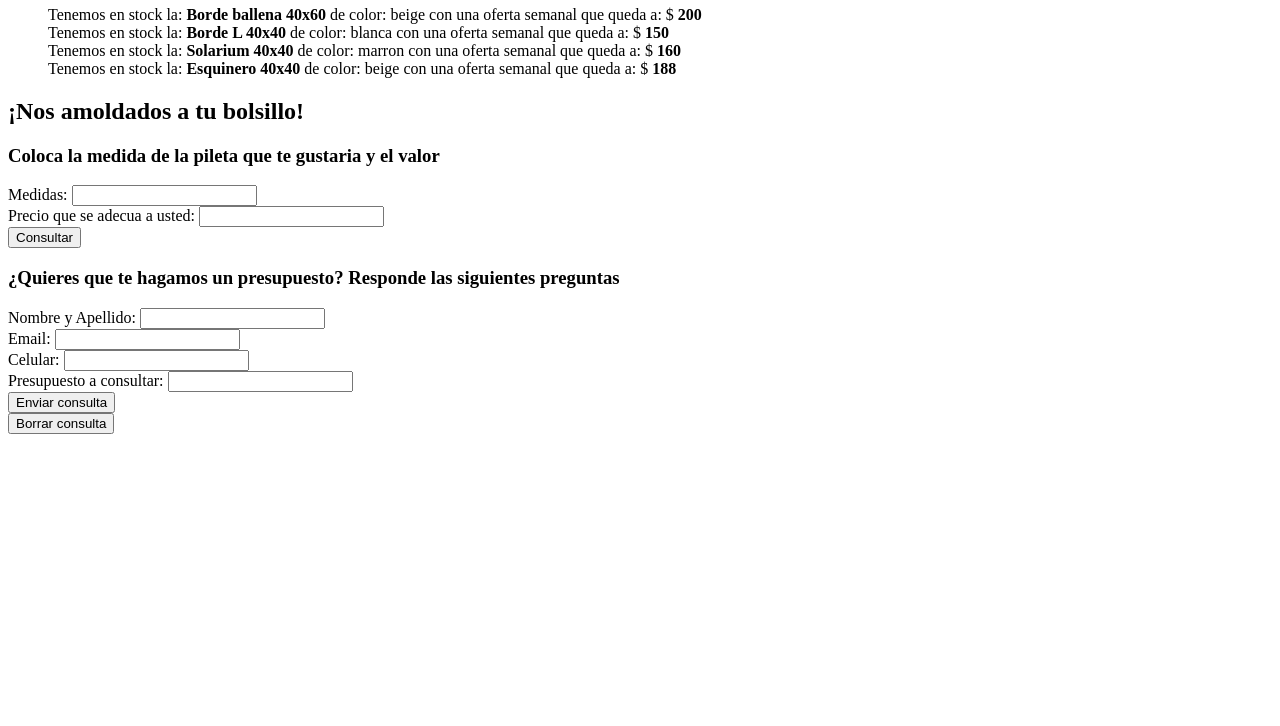
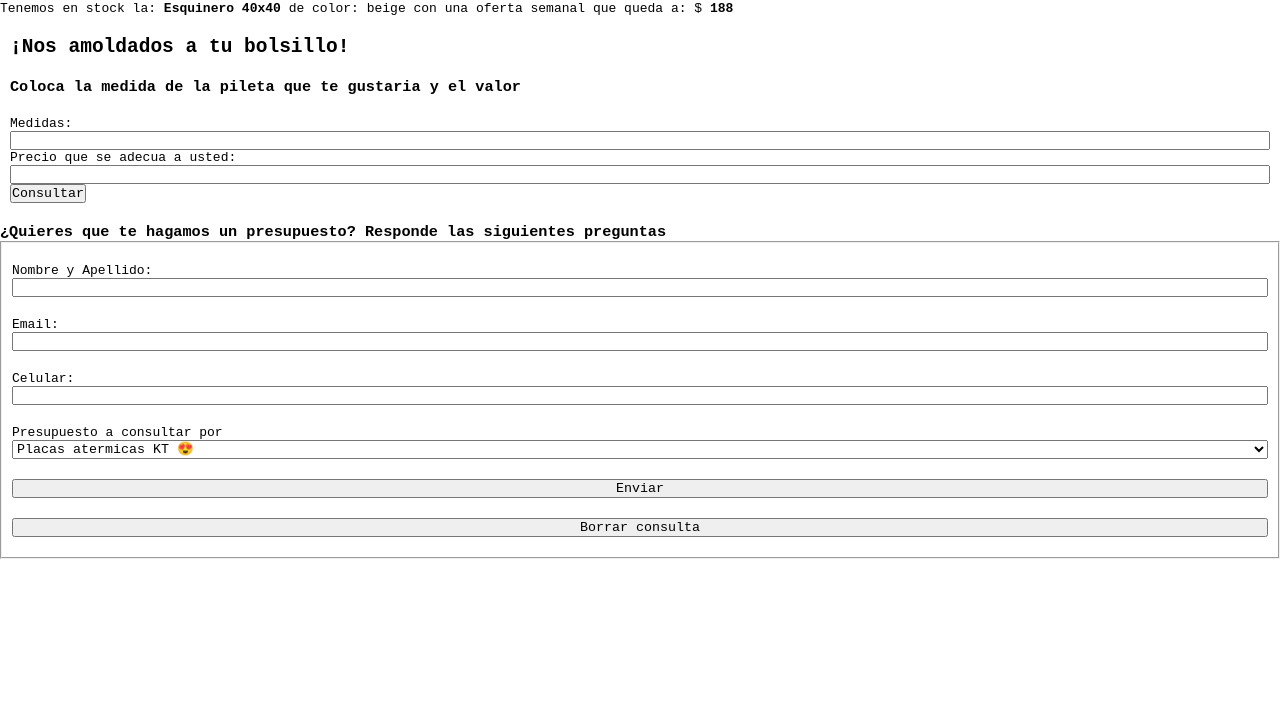
Before and after one commit to Pinkei/PreEntrega3-Aristimuno_Keila, a plain HTML site: page index.html in a window 1280 px wide. Shown: the part 74-800 px from the top of the page. Drawn offline with Linux system fonts and the light colour scheme.

Commit message:
css algunos cambios

```diff
--- a/index.html
+++ b/index.html
@@ -4,6 +4,7 @@
     <meta charset="UTF-8">
     <meta http-equiv="X-UA-Compatible" content="IE=edge">
     <meta name="viewport" content="width=device-width, initial-scale=1.0">
+    <link rel="stylesheet" href="style.css">
     <title>Placas atermicas</title>
 </head>
 <body>
@@ -12,18 +13,21 @@
 
 <!-- me muestra lo que tengo en stock -->
 <ul id="mostrarElStock"></ul>
-
+<div class="pileCliente">
 <h2>¡Nos amoldados a tu bolsillo! </h2>
 <h3>Coloca la medida de la pileta que te gustaria y el valor</h3>
 
 <form class="medidasDeLosClientes">
+    <div class="formMedidas">
     <label for="medidas">Medidas:</label>
     <input type="texto" name="medias" id="medidas"/>
-    <br>
+    </div>
+    <div class="formMedidas">
     <label for="precio">Precio que se adecua a usted:</label>
     <input type="number" name="precio" id="precio" />
-    <br>
+    </div>
     <button>Consultar</button>
+</div>
 </form>
 
 
@@ -31,25 +35,34 @@
     <!-- Que envie el formulario a mi pagina de formspree -->
     <form id="formDatos" action="https://formspree.io/f/xlekaell" method="POST">
         <!-- datos para ir completando el formulario -->
+        <fieldset class="inputsContainer">
+    <div class="input">
     <label for="nombre_apellido">Nombre y Apellido:</label>
     <input type="text" name="nombre_apellido" />
-    <br>
+    </div>
+<div class="input">
     <label for="email">Email:</label>
     <input type="email" name="email" />
-    <br>
+</div>
+    <div class="input">
     <label for="telefono">Celular:</label>
     <input type="number" name="Celular" />
-    <br>
-    <label for="consulta">Presupuesto a consultar:</label>
-    <input type="text" name="consulta" />
-    <br>
+</div>
 
+    <div class="input">
+    <label for="presupuestoConsulta">Presupuesto a consultar por </label>
+    <select name="presupuestoConsulta" id="presupuestoConsulta">
+        <option value="placasKt"> Placas atermicas KT 😍 </option>
+        <option value="piletas"> Piletas </option>
+        <option value="instalacion"> Instalacion</option>
+        <option value="antihumedad">Placas antihumedad</option>
+    </select></div>
 
-        <input type="submit" value="Enviar consulta"/>
-        <br>
+        <input type="submit" value="Enviar"/>
+
         <input type="reset" value="Borrar consulta"/>
 
-
+        </fieldset>
     </form>
 
 
--- a/main.js
+++ b/main.js
@@ -33,7 +33,7 @@ let esquinero= new StockProductos(
     188
 )
 
-//envio el constructor al array
+//muestra el stock que hay
 productosEnStock.push(borde_ballena,borde_L,solarium,esquinero);
 console.log(productosEnStock);
 
@@ -46,8 +46,6 @@ for (const dato of productosEnStock){
 
     mostrarElStock.appendChild(mostrar);
 }
-
-
 
 
 //______________________________inventario de precios metidos en localStorage
@@ -76,8 +74,45 @@ let form = document.querySelector('.medidasDeLosClientes');
 let inputMedidas = document.getElementById('medidas');
 let inputPrecio = document.getElementById('precio');
 
+function validarMedidas(medidas) {
+    // para que las medidas sean números positivos
+    if (parseFloat(medidas) <= 0 ) {
+    return false;
+    }
+
+    return true;
+    }
+
+function validarPrecio(precio) {
+    // Elimino espacios en blanco y que ingrese un número
+    if (isNaN(parseFloat(precio.trim()))) {
+    return false;
+    }
+
+    // Comprobar que el precio es un número positivo
+    if (parseFloat(precio) <= 0) {
+    return false;
+    }
+
+    return true;
+    }
+
+//________________evento submit
 form.addEventListener('submit', function (event) {
     event.preventDefault();
+
+    // Validar las medidas ingresadas
+    if (!validarMedidas(inputMedidas.value)) {
+    alert('Por favor, ingrese un valor para que le podamos presupuestar ejemplo: 7x3.');
+    return;
+    }
+
+  // Validar el precio ingresado
+    if (!validarPrecio(inputPrecio.value)) {
+    alert('Por favor, ingrese un valor numérico válido para el precio.');
+    return;
+    }
+
     let newProd = new Productos(inputMedidas.value, inputPrecio.value);
     aux.push(newProd);
     localStorage.setItem('Consultas', JSON.stringify(aux));
--- /dev/null
+++ b/style.css
@@ -0,0 +1,30 @@
+*{padding: 0;
+    margin: 0;
+/*     box-sizing: border-box; */
+    font-family: monospace;
+    text-decoration: none;
+    color: black;
+
+}
+.pileCliente{
+    display: flex;
+    flex-direction: column;
+    padding: 20px 10px ;
+    gap: 20px;
+}
+.formMedidas{
+    display: flex;
+    flex-direction: column;
+}
+
+.inputsContainer{
+    display: flex;
+    flex-direction: column;
+    padding: 20px 10px ;
+    gap: 20px;
+
+}
+.input{
+    display: flex;
+    flex-direction: column;
+}
```
